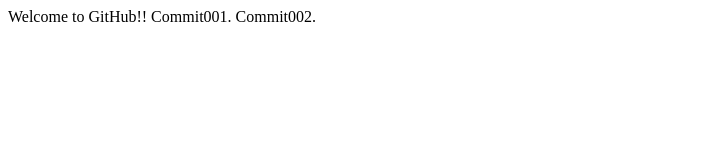
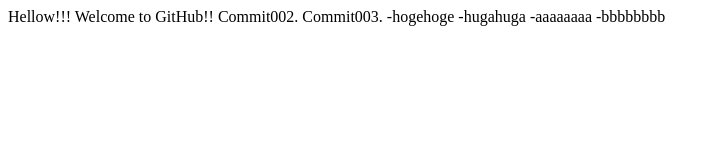
Before and after one commit to mongoose-dev/test, a plain HTML site: page index.html in a window 1280 px wide. Shown: the whole page, without its empty margins (0-720 px from the left). Drawn offline with Linux system fonts and the light colour scheme.

Commit message:
commit003

```diff
--- a/index.html
+++ b/index.html
@@ -5,8 +5,13 @@
         <title>Gitesting page</title>
     </head>
     <body>
+    Hellow!!!
     Welcome to GitHub!!
-    Commit001.
     Commit002.
+    Commit003.
+        -hogehoge
+        -hugahuga
+        -aaaaaaaa
+        -bbbbbbbb
     </body>
 </html>
```
